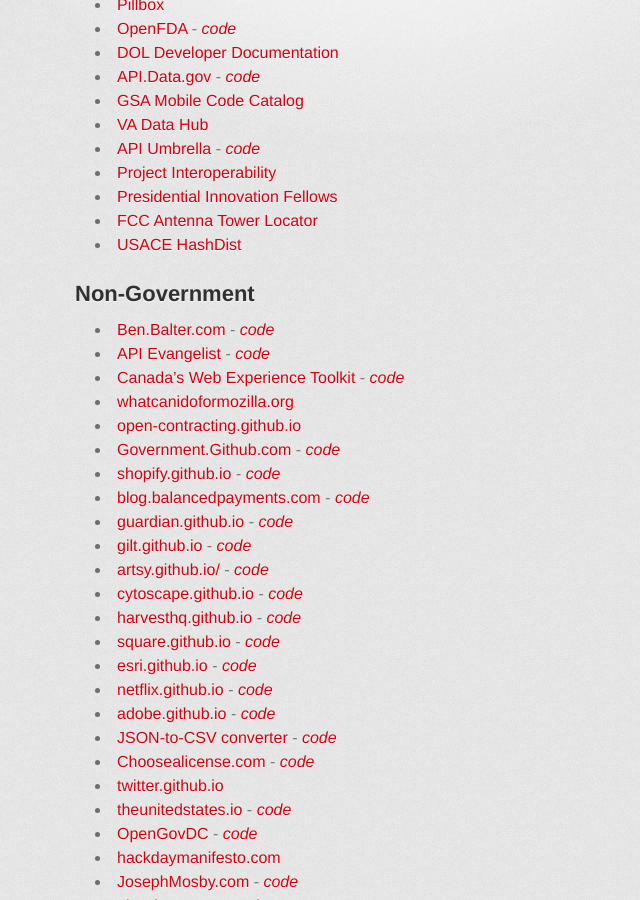
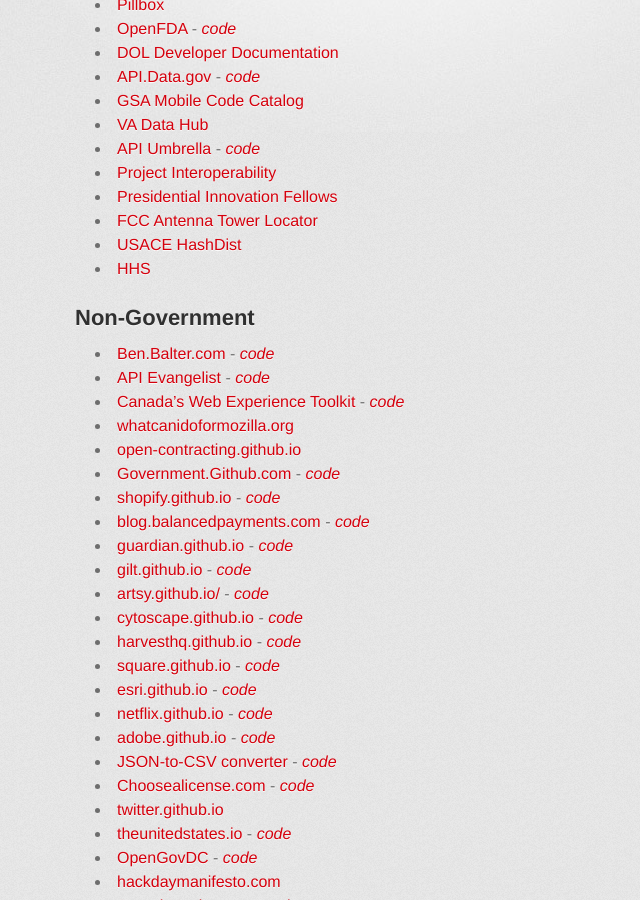
Before and after one commit to GSA/Open-Data-Collaboration-Sandbox, a Jekyll site: the page built from website_examples.md, in a window 1280 px wide and 900 px high, scrolled down 441 px. Shown: the whole window, without its empty margins (255-895 px from the left). Built offline with Jekyll 4.4.1, drawn with Linux system fonts in a browser that asks for light colours; some web fonts are replaced.

Commit message:
adding new HHS
Just added ht @ifttt and http://twitter.com/newgovrepos

```diff
--- a/website_examples.md
+++ b/website_examples.md
@@ -25,6 +25,7 @@
 * [Presidential Innovation Fellows](http://presidential-innovation-fellows.github.io)
 * [FCC Antenna Tower Locator](http://fcc.github.io/am-tower-locator/)
 * [USACE HashDist](http://hashdist.github.io/)
+* [HHS](http://hhs.github.io)
 
 
 ## Non-Government
```
